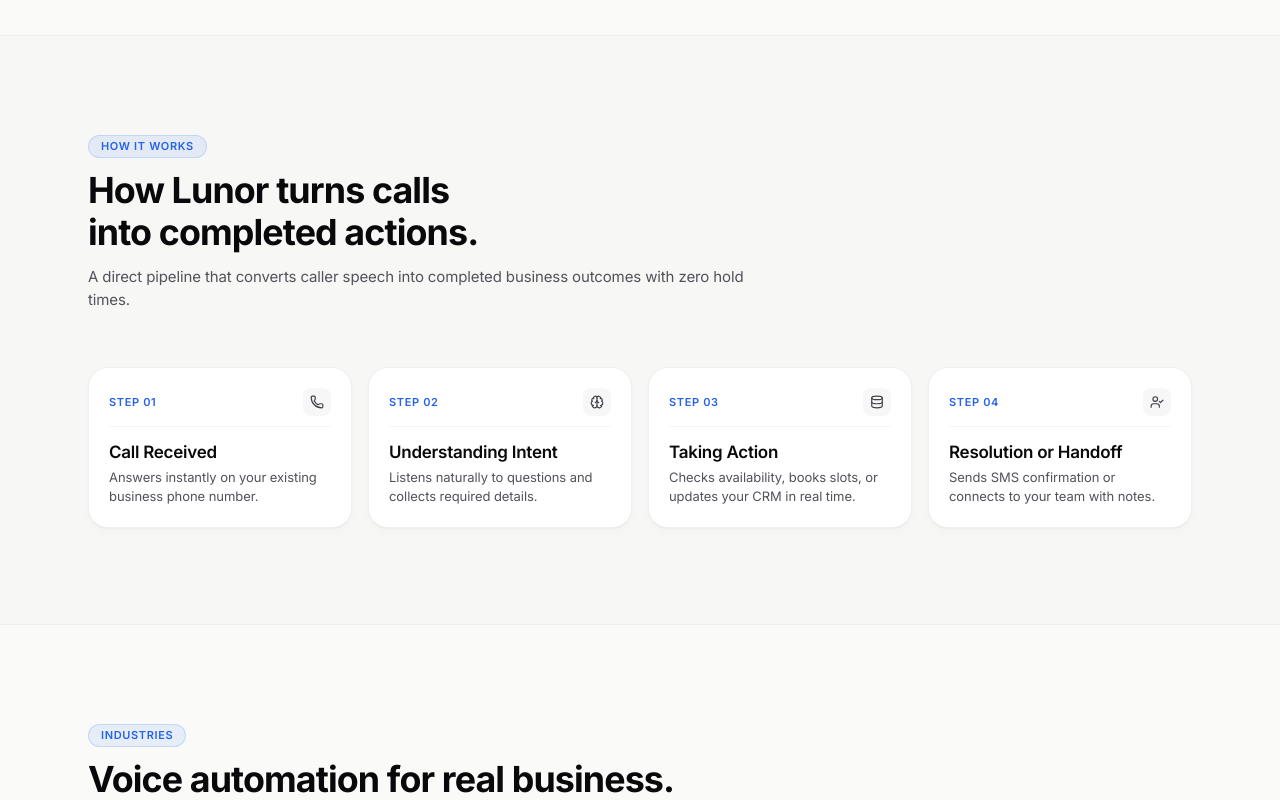
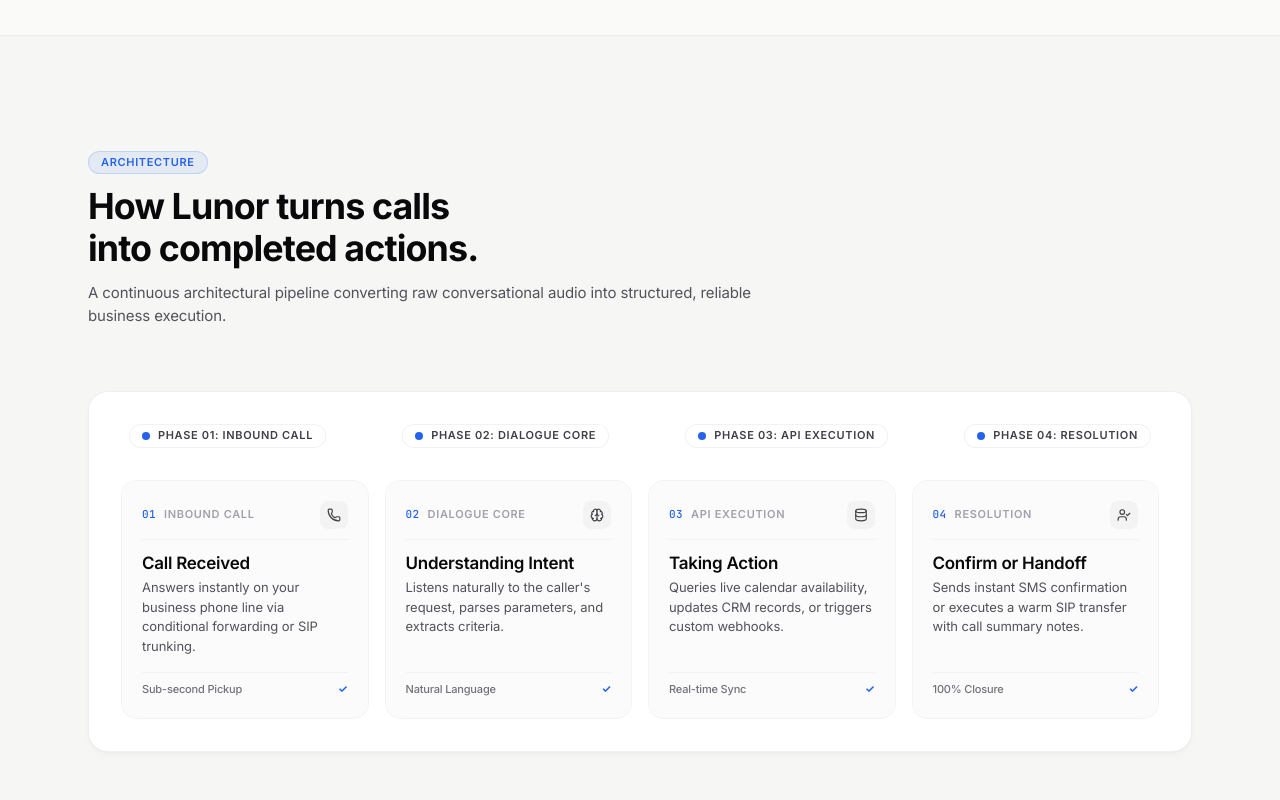
Before and after one commit to saitharun1903/Lunor-Voice-agent, a Next.js app: page / in a window 1280 px wide. Shown: the part 2200-3000 px from the top of the page. Built offline with nearby package versions, Linux system fonts and the light colour scheme.

Commit message:
Continuous Architecture Stream: Replaced 4-card grid with connected horizontal signal pipeline

```diff
--- a/components/ui/system-diagram.tsx
+++ b/components/ui/system-diagram.tsx
@@ -1,43 +1,52 @@
 "use client";
 
 import React, { memo } from "react";
-import { Phone, Brain, Database, UserCheck } from "lucide-react";
+import { Phone, Brain, Database, UserCheck, ArrowRight } from "lucide-react";
+import { motion } from "framer-motion";
 
 export const SystemDiagram = memo(function SystemDiagram() {
   const steps = [
     {
       num: "01",
+      phase: "Inbound Call",
       title: "Call Received",
-      subtitle: "Answers instantly on your existing business phone number.",
+      subtitle: "Answers instantly on your business phone line via conditional forwarding or SIP trunking.",
       icon: Phone,
+      pill: "Sub-second Pickup",
     },
     {
       num: "02",
+      phase: "Dialogue Core",
       title: "Understanding Intent",
-      subtitle: "Listens naturally to questions and collects required details.",
+      subtitle: "Listens naturally to the caller's request, parses parameters, and extracts criteria.",
       icon: Brain,
+      pill: "Natural Language",
     },
     {
       num: "03",
+      phase: "API Execution",
       title: "Taking Action",
-      subtitle: "Checks availability, books slots, or updates your CRM in real time.",
+      subtitle: "Queries live calendar availability, updates CRM records, or triggers custom webhooks.",
       icon: Database,
+      pill: "Real-time Sync",
     },
     {
       num: "04",
-      title: "Resolution or Handoff",
-      subtitle: "Sends SMS confirmation or connects to your team with notes.",
+      phase: "Resolution",
+      title: "Confirm or Handoff",
+      subtitle: "Sends instant SMS confirmation or executes a warm SIP transfer with call summary notes.",
       icon: UserCheck,
+      pill: "100% Closure",
     },
   ];
 
   return (
-    <section id="architecture" className="py-20 md:py-24 relative overflow-hidden bg-black/[0.01] dark:bg-white/[0.01] border-y border-black/[0.03] dark:border-white/[0.04]">
+    <section id="architecture" className="py-20 md:py-28 relative overflow-hidden bg-black/[0.015] dark:bg-white/[0.01] border-y border-black/[0.03] dark:border-white/[0.04]">
       <div className="max-w-6xl mx-auto px-4 sm:px-6">
         {/* Section Header */}
-        <div className="max-w-2xl mb-12 md:mb-14 text-left">
+        <div className="max-w-2xl mb-14 md:mb-16 text-left">
           <div className="inline-flex items-center gap-2 px-3 py-1 rounded-full type-eyebrow text-blue-600 dark:text-blue-400 bg-blue-500/10 border border-blue-500/20 mb-3">
-            <span>How It Works</span>
+            <span>Architecture</span>
           </div>
 
           <h2 className="type-h1 text-zinc-950 dark:text-white mb-3">
@@ -45,25 +54,51 @@
           </h2>
 
           <p className="type-body text-zinc-600 dark:text-zinc-400">
-            A direct pipeline that converts caller speech into completed business outcomes with zero hold times.
+            A continuous architectural pipeline converting raw conversational audio into structured, reliable business execution.
           </p>
         </div>
 
-        {/* 4-Step Architecture Flow Grid */}
+        {/* Continuous Horizontal Pipeline */}
+        <div className="relative p-6 sm:p-8 rounded-3xl structured-card shadow-sm space-y-8">
+          {/* Top Stage Tracker Bar */}
+          <div className="hidden lg:flex items-center justify-between relative px-2">
+            <div className="absolute top-1/2 left-0 right-0 h-[2px] bg-black/[0.06] dark:bg-white/[0.08] -translate-y-1/2 -z-10" />
+            <motion.div
+              initial={{ width: "0%" }}
+              whileInView={{ width: "100%" }}
+              viewport={{ once: true }}
+              transition={{ duration: 1.2, ease: "easeInOut" }}
+              className="absolute top-1/2 left-0 h-[2px] bg-gradient-to-r from-blue-600 via-blue-500 to-emerald-500 -translate-y-1/2 -z-10"
+            />
+
+            {steps.map((step, idx) => (
+              <div key={step.num} className="flex items-center gap-2 bg-[var(--surface-card)] px-3 py-1 rounded-full border border-black/[0.05] dark:border-white/[0.07] shadow-xs">
+                <span className="w-2 h-2 rounded-full bg-blue-600" />
+                <span className="type-eyebrow text-zinc-700 dark:text-zinc-300">Phase {step.num}: {step.phase}</span>
+              </div>
+            ))}
+          </div>
+
+          {/* 4 Pipeline Nodes */}
           <div className="grid grid-cols-1 md:grid-cols-2 lg:grid-cols-4 gap-4">
-          {steps.map((step) => {
+            {steps.map((step, index) => {
               const Icon = step.icon;
               return (
                 <div
                   key={step.num}
-                className="p-5 rounded-2xl structured-card flex flex-col justify-between space-y-4 shadow-sm"
+                  className="p-5 rounded-2xl bg-black/[0.015] dark:bg-white/[0.02] border border-black/[0.03] dark:border-white/[0.04] flex flex-col justify-between space-y-4"
                 >
                   <div>
-                  <div className="flex items-center justify-between border-b border-black/[0.04] dark:border-white/[0.05] pb-2.5 mb-3.5">
-                    <span className="type-eyebrow font-bold text-blue-600 dark:text-blue-400">
-                      STEP {step.num}
+                    <div className="flex items-center justify-between border-b border-black/[0.04] dark:border-white/[0.05] pb-2.5 mb-3">
+                      <div className="flex items-center gap-2">
+                        <span className="type-label-tech font-bold text-blue-600 dark:text-blue-400">
+                          {step.num}
                         </span>
-                    <div className="w-7 h-7 rounded-lg bg-black/[0.03] dark:bg-white/[0.04] text-zinc-700 dark:text-zinc-300 flex items-center justify-center">
+                        <span className="type-eyebrow text-zinc-400">
+                          {step.phase}
+                        </span>
+                      </div>
+                      <div className="w-7 h-7 rounded-lg bg-black/[0.03] dark:bg-white/[0.05] text-zinc-700 dark:text-zinc-300 flex items-center justify-center">
                         <Icon className="w-3.5 h-3.5" />
                       </div>
                     </div>
@@ -76,11 +111,17 @@
                       {step.subtitle}
                     </p>
                   </div>
+
+                  <div className="pt-2 border-t border-black/[0.03] dark:border-white/[0.04] flex items-center justify-between text-[11px] text-zinc-500">
+                    <span className="font-medium">{step.pill}</span>
+                    <span className="text-blue-600 dark:text-blue-400 font-bold">✓</span>
+                  </div>
                 </div>
               );
             })}
           </div>
         </div>
+      </div>
     </section>
   );
 });
```
Lines whose indentation alone changed are shown as unchanged.
